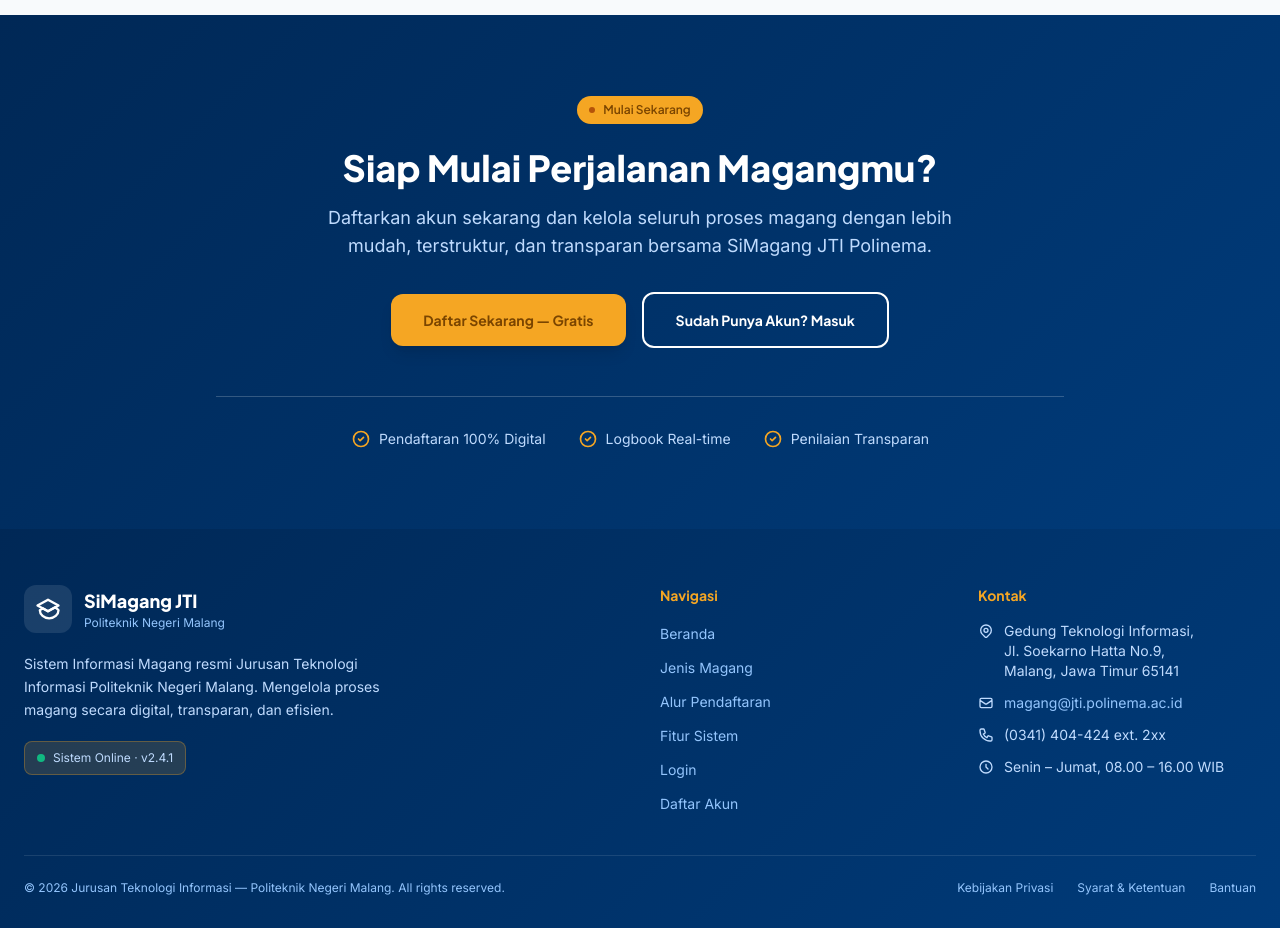
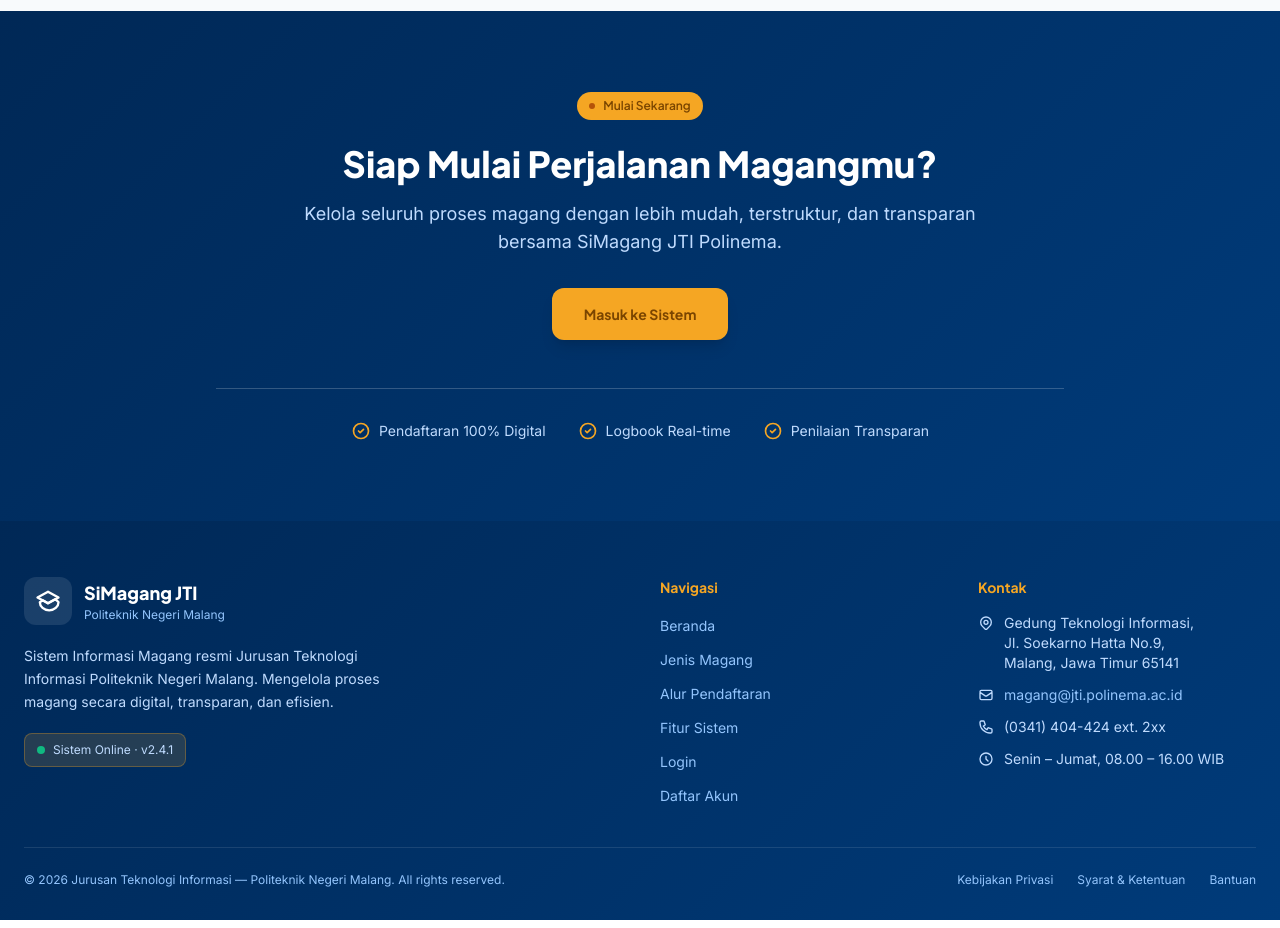
Before and after one commit to ibnuzzi/PBL_Magang, a Laravel app: page / in a window 1280 px wide. Shown: the part 4359-5287 px from the top of the page. Run offline with Laravel 12, Linux system fonts and the light colour scheme; some libraries are stand-ins or nearby versions.

Commit message:
delete button register

```diff
--- a/app/Filament/Pages/Auth/Login.php
+++ b/app/Filament/Pages/Auth/Login.php
@@ -36,7 +36,6 @@
     {
         return TextInput::make('password')
             ->label('Password')
-            ->hint(new HtmlString('<a href="/lupa-password" style="color:#F5A623; font-weight:600; text-decoration:none; font-size:0.75rem;">Lupa Password?</a>'))
             ->password()
             ->revealable(filament()->arePasswordsRevealable())
             ->autocomplete('current-password')
--- a/resources/views/auth/forgot-password.blade.php
+++ b/resources/views/auth/forgot-password.blade.php
@@ -193,11 +193,6 @@
                style="border-color:#003B7A; color:#003B7A; background-color:rgba(0,59,122,0.06);">
                 Masuk
             </a>
-            <a href="#"
-               class="px-5 py-2 text-sm font-semibold rounded-lg transition-all hover:opacity-90 pjs"
-               style="background-color:#F5A623; color:#7A4500;">
-                Daftar Sekarang
-            </a>
         </div>
     </div>
 </header>
--- a/resources/views/welcome.blade.php
+++ b/resources/views/welcome.blade.php
@@ -113,11 +113,6 @@
                    style="border-color:#003B7A; color:#003B7A; background-color:rgba(0,59,122,0.06);">
                     Masuk
                 </a>
-                <a href=""
-                   class="px-5 py-2 text-sm font-semibold rounded-lg transition-all hover:opacity-90 pjs"
-                   style="background-color:#F5A623; color:#7A4500;">
-                    Daftar Sekarang
-                </a>
             @endauth
         </div>
     </div>
@@ -164,15 +159,10 @@
 
             <div data-design-id="hero-cta-group" class="flex items-center gap-4">
                 <a data-design-id="hero-cta-primary"
-                   href=" }}"
+                   href="{{ route('login') }}"
                    class="px-8 py-3.5 rounded-xl font-bold text-sm transition-all hover:opacity-90 shadow-lg pjs"
                    style="background-color:#F5A623; color:#7A4500;">
-                    Daftar Sebagai Mahasiswa
-                </a>
-                <a data-design-id="hero-cta-secondary"
-                   href="{{ route('login') }}"
-                   class="px-8 py-3.5 rounded-xl font-bold text-sm border-2 border-white text-white hover:bg-white hover:text-gray-900 transition-all pjs">
-                    Sudah Punya Akun?
+                    Masuk ke Sistem
                 </a>
             </div>
 
@@ -722,18 +712,14 @@
             Siap Mulai Perjalanan Magangmu?
         </h2>
         <p class="text-blue-200 text-lg mb-8 max-w-2xl mx-auto">
-            Daftarkan akun sekarang dan kelola seluruh proses magang dengan lebih mudah, terstruktur, dan transparan bersama SiMagang JTI Polinema.
+            Kelola seluruh proses magang dengan lebih mudah, terstruktur, dan transparan bersama SiMagang JTI Polinema.
         </p>
 
         <div class="flex flex-col sm:flex-row items-center justify-center gap-4">
-            <a href=" }}"
+            <a href="{{ route('login') }}"
                class="px-8 py-4 rounded-xl font-bold text-sm hover:opacity-90 shadow-lg pjs w-full sm:w-auto text-center"
                style="background-color:#F5A623; color:#7A4500;">
-                Daftar Sekarang — Gratis
-            </a>
-            <a href="{{ route('login') }}"
-               class="px-8 py-4 rounded-xl font-bold text-sm border-2 border-white text-white hover:bg-white hover:text-gray-900 transition-all pjs w-full sm:w-auto text-center">
-                Sudah Punya Akun? Masuk
+                Masuk ke Sistem
             </a>
         </div>
 
```
Also changed, not shown: resources/views/filament/pages/auth/login-layout.blade.php (+0 -14 lines).
